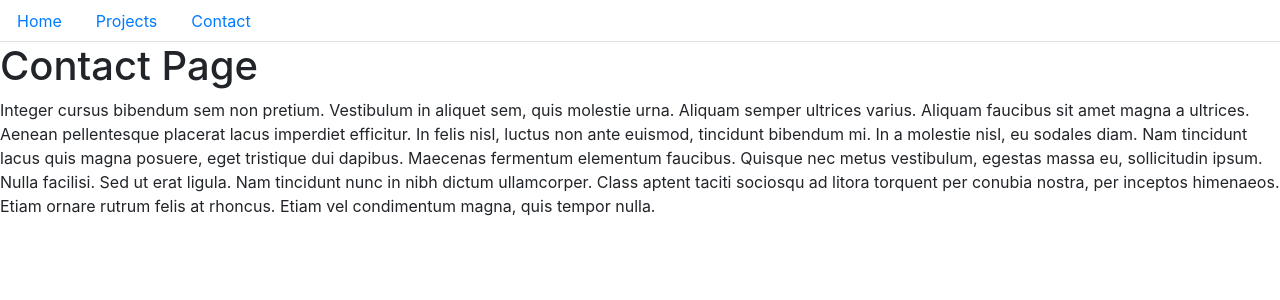
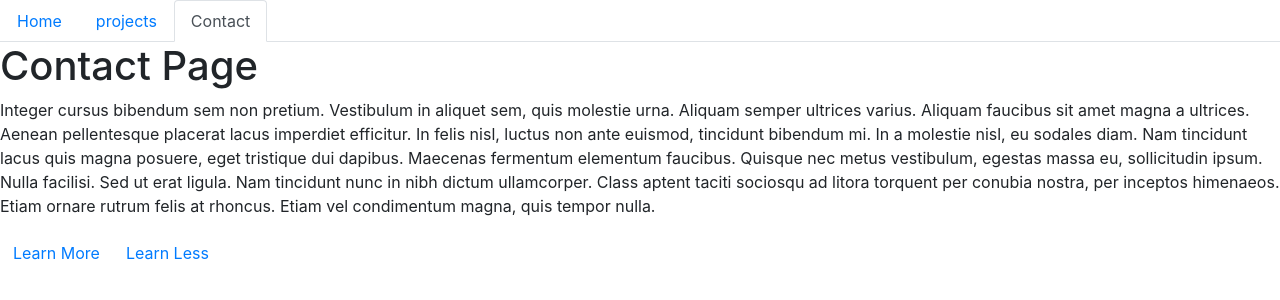
Before and after one commit to Sally077/react-portfolio, a React (Create React App) app: page /contact in a window 1280 px wide. Shown: the top 300 px of the page. Built offline with nearby package versions, Linux system fonts and the light colour scheme.

Commit message:
added read me and sorted out links using route

```diff
--- a/src/App.js
+++ b/src/App.js
@@ -1,6 +1,6 @@
 import React from "react";
 import {BrowserRouter as Router, Route, Routes} from 'react-router-dom';
-import NavTabs from "./Components/NavTabs";
+import NavTabs from "./Components/Header";
 import Home from "./Components/Pages/HomePage";
 import Projects from "./Components/Pages/ProjectsPage";
 import Contact from "./Components/Pages/ContactPage";
--- /dev/null
+++ b/src/Components/Header.js
@@ -0,0 +1,43 @@
+import React from 'react';
+import { NavLink } from 'react-router-dom';
+
+function NavTabs() {
+  return (
+    <ul className="nav nav-tabs">
+      <li className="nav-item">
+        <NavLink
+          to="/"
+          end
+          className={({ isActive }) =>
+            isActive ? 'nav-link active' : 'nav-link'
+          }
+        >
+          Home
+        </NavLink>
+      </li>
+      <li className="nav-item">
+        <NavLink
+          to="Projects"
+          className={({ isActive }) =>
+            isActive ? 'nav-link active' : 'nav-link'
+          }
+        >
+          projects
+        </NavLink>
+      </li>
+      <li className="nav-item">
+        <NavLink
+          to="Contact"
+          className={({ isActive }) =>
+            isActive ? 'nav-link active' : 'nav-link'
+          }
+        >
+          Contact
+        </NavLink>
+
+      </li>
+    </ul>
+  );
+}
+
+export default NavTabs;
--- a/src/Components/NavTabs.js
+++ /dev/null
@@ -1,37 +0,0 @@
-import React from "react";
-
-function NavTabs(props) {
-  return (
-    <ul className="nav nav-tabs">
-      <li className="nav-item">
-        <a
-          href="#home"
-          onClick={() => props.handlePageChange("Home")}
-          className={props.currentPage === "Home" ? "nav-link active" : "nav-link"}
-        >
-          Home
-        </a>
-      </li>
-      <li className="nav-item">
-        <a
-          href="#projects"
-          onClick={() => props.handlePageChange("Projects")}
-          className={props.currentPage === "Projects" ? "nav-link active" : "nav-link"}
-        >
-          Projects
-        </a>
-      </li>
-      <li className="nav-item">
-        <a
-          href="#contact"
-          onClick={() => props.handlePageChange("Contact")}
-          className={props.currentPage === "Contact" ? "nav-link active" : "nav-link"}
-        >
-          Contact
-        </a>
-      </li>
-    </ul>
-  );
-}
-
-export default NavTabs;
--- a/src/Components/Pages/ContactPage.js
+++ b/src/Components/Pages/ContactPage.js
@@ -1,19 +1,35 @@
-import React from "react";
+import React from 'react';
+import { Link, Route, Routes } from 'react-router-dom';
+import Learn from './ContactPage';
 
-const Contact = () => (
+function Contact(props) {
+  return (
     <div>
       <h1>Contact Page</h1>
       <p>
-      Integer cursus bibendum sem non pretium. Vestibulum in aliquet sem, quis molestie urna.
-      Aliquam semper ultrices varius. Aliquam faucibus sit amet magna a ultrices. Aenean
-      pellentesque placerat lacus imperdiet efficitur. In felis nisl, luctus non ante euismod,
-      tincidunt bibendum mi. In a molestie nisl, eu sodales diam. Nam tincidunt lacus quis magna
-      posuere, eget tristique dui dapibus. Maecenas fermentum elementum faucibus. Quisque nec metus
-      vestibulum, egestas massa eu, sollicitudin ipsum. Nulla facilisi. Sed ut erat ligula. Nam
-      tincidunt nunc in nibh dictum ullamcorper. Class aptent taciti sociosqu ad litora torquent per
-      conubia nostra, per inceptos himenaeos. Etiam ornare rutrum felis at rhoncus. Etiam vel
-      condimentum magna, quis tempor nulla.
+        Integer cursus bibendum sem non pretium. Vestibulum in aliquet sem, quis
+        molestie urna. Aliquam semper ultrices varius. Aliquam faucibus sit amet
+        magna a ultrices. Aenean pellentesque placerat lacus imperdiet
+        efficitur. In felis nisl, luctus non ante euismod, tincidunt bibendum
+        mi. In a molestie nisl, eu sodales diam. Nam tincidunt lacus quis magna
+        posuere, eget tristique dui dapibus. Maecenas fermentum elementum
+        faucibus. Quisque nec metus vestibulum, egestas massa eu, sollicitudin
+        ipsum. Nulla facilisi. Sed ut erat ligula. Nam tincidunt nunc in nibh
+        dictum ullamcorper. Class aptent taciti sociosqu ad litora torquent per
+        conubia nostra, per inceptos himenaeos. Etiam ornare rutrum felis at
+        rhoncus. Etiam vel condimentum magna, quis tempor nulla.
       </p>
+      <Link to="learn" role="button" className="btn btn-link">
+        Learn More
+      </Link>
+      <Link to="contact" role="button" className="btn btn-link">
+        Learn Less
+      </Link>
+      <Routes>
+        <Route path="Contact" element={<Contact />} />
+      </Routes>
     </div>
   );
+}
+
 export default Contact;
--- a/src/Components/Pages/ProjectsPage.js
+++ b/src/Components/Pages/ProjectsPage.js
@@ -1,6 +1,6 @@
 import React from "react";
 
-const Projects = () => (
+const ProjectsPage = () => (
   <div>
     <h1>Projects</h1>
     <p>
@@ -13,4 +13,4 @@
   </div>
 );
 
-export default Projects;
+export default ProjectsPage;
```
Also changed, not shown: src/Components/Pages/Header.js (deleted), 2 other files (tests, documents, lock files or other folders). Lines whose indentation alone changed are shown as unchanged.
